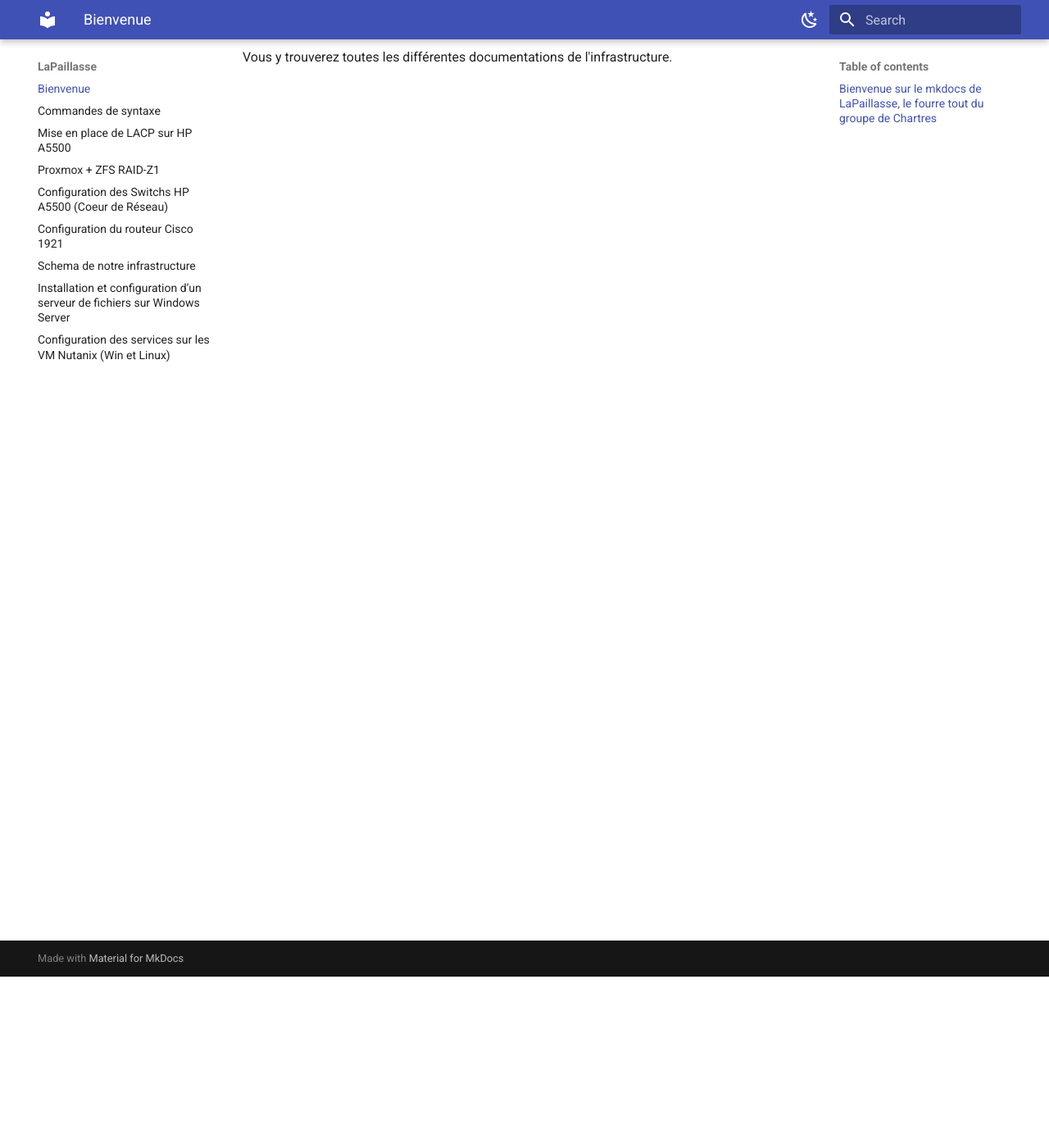
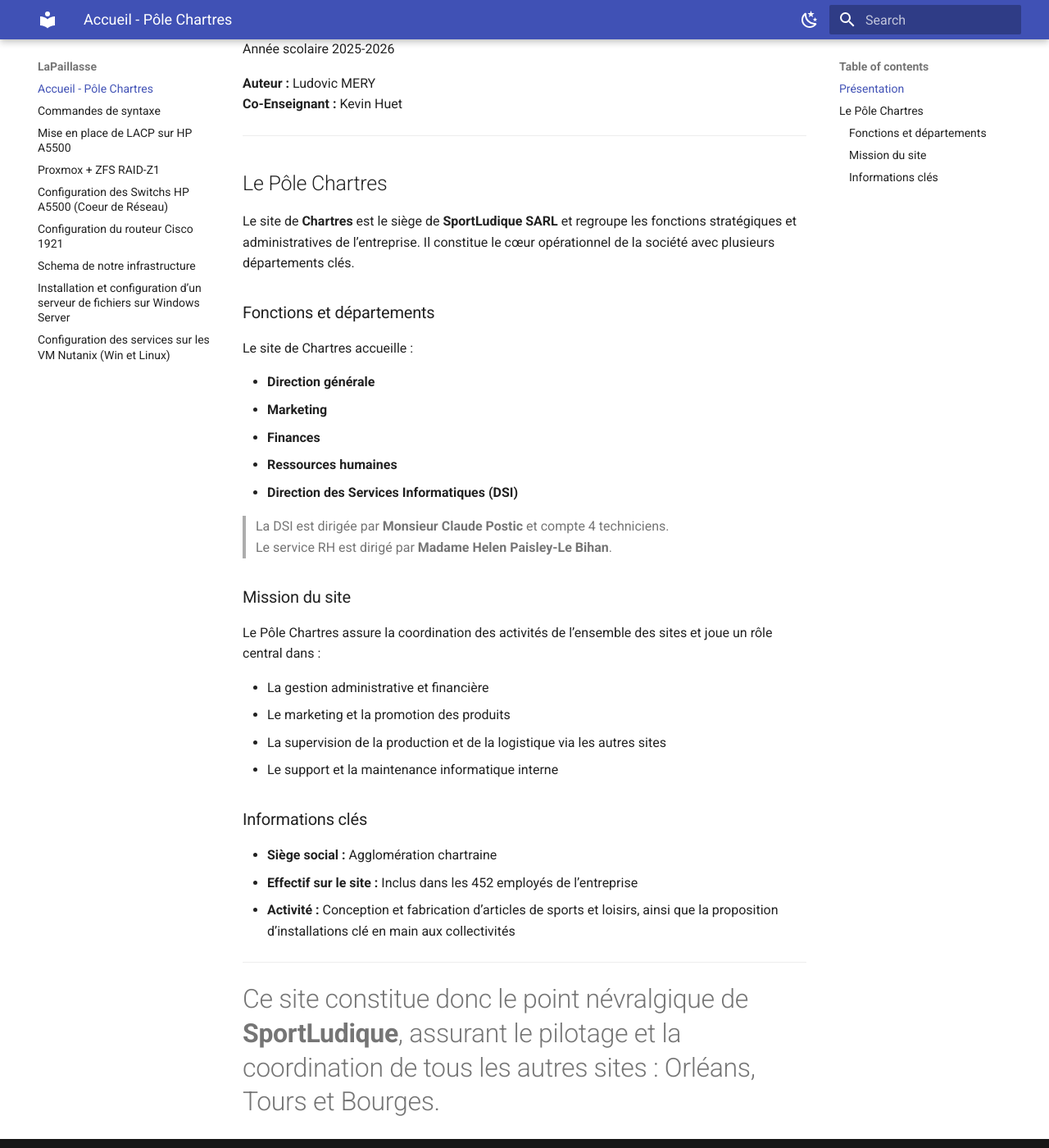
Before and after one commit to Sym-0ne/LaPaillasse, an MkDocs documentation site: the page built from docs/index.md, in a window 1280 px wide and 1400 px high, scrolled down 209 px. Shown: the whole window at 82% size. Built offline with MkDocs 1.6.1 and Material for MkDocs 9.7.7, drawn with Linux system fonts in a browser that asks for light colours; some of the changed text lies outside the part shown.

Commit message:
modif index

```diff
--- a/docs/index.md
+++ b/docs/index.md
@@ -1,3 +1,48 @@
-# Bienvenue
-## Bienvenue sur le mkdocs de LaPaillasse, le fourre tout du groupe de Chartres
-Vous y trouverez toutes les différentes documentations de l'infrastructure.
+# Accueil - Pôle Chartres
+
+## Présentation
+
+**BTS SIO option SISR**
+Année scolaire 2025-2026
+
+**Auteur :** Ludovic MERY
+**Co-Enseignant :** Kevin Huet
+
+---
+
+## Le Pôle Chartres
+
+Le site de **Chartres** est le siège de **SportLudique SARL** et regroupe les fonctions stratégiques et administratives de l’entreprise. Il constitue le cœur opérationnel de la société avec plusieurs départements clés.
+
+### Fonctions et départements
+
+Le site de Chartres accueille :
+
+- **Direction générale**
+- **Marketing**
+- **Finances**
+- **Ressources humaines**
+- **Direction des Services Informatiques (DSI)**
+
+> La DSI est dirigée par **Monsieur Claude Postic** et compte 4 techniciens.
+> Le service RH est dirigé par **Madame Helen Paisley-Le Bihan**.
+
+### Mission du site
+
+Le Pôle Chartres assure la coordination des activités de l’ensemble des sites et joue un rôle central dans :
+
+- La gestion administrative et financière
+- Le marketing et la promotion des produits
+- La supervision de la production et de la logistique via les autres sites
+- Le support et la maintenance informatique interne
+
+### Informations clés
+
+- **Siège social :** Agglomération chartraine
+- **Effectif sur le site :** Inclus dans les 452 employés de l’entreprise
+- **Activité :** Conception et fabrication d’articles de sports et loisirs, ainsi que la proposition d’installations clé en main aux collectivités
+
+---
+
+Ce site constitue donc le point névralgique de **SportLudique**, assurant le pilotage et la coordination de tous les autres sites : Orléans, Tours et Bourges.
+=======
```
